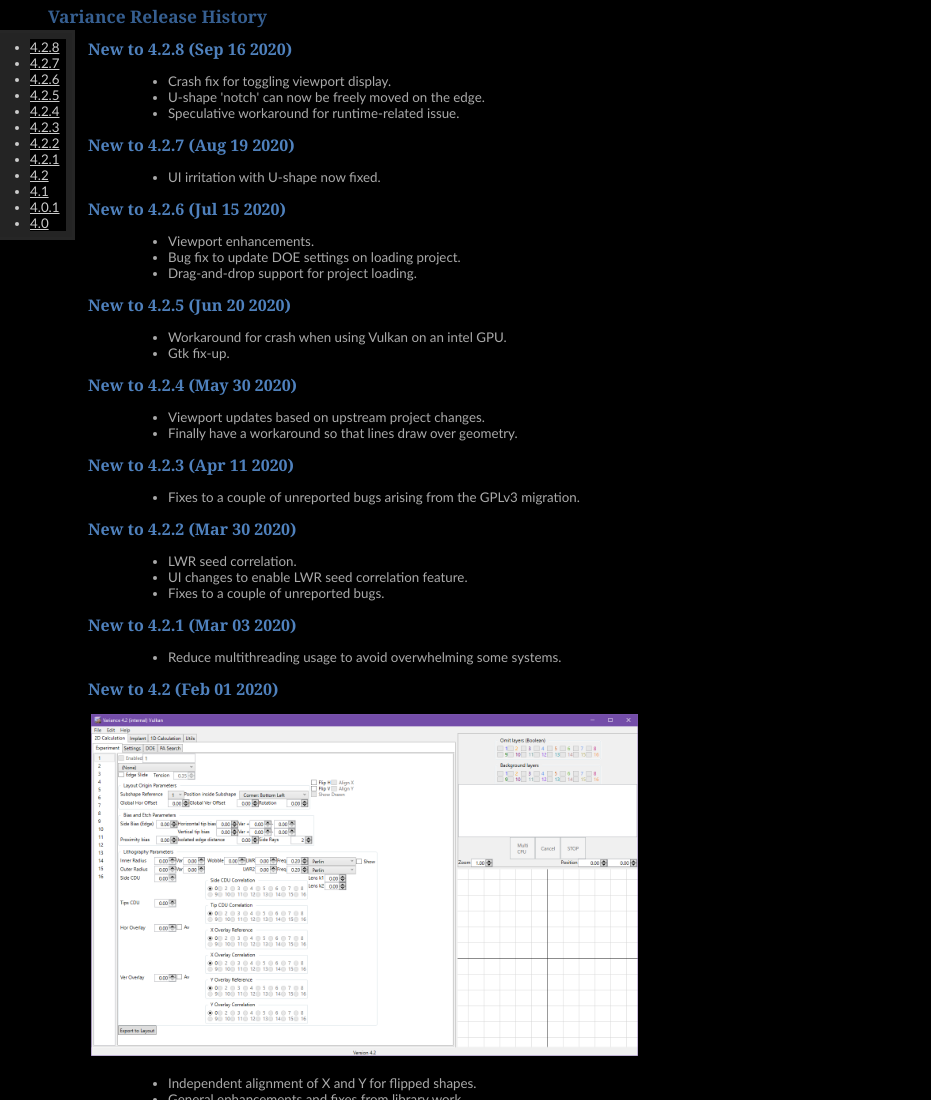
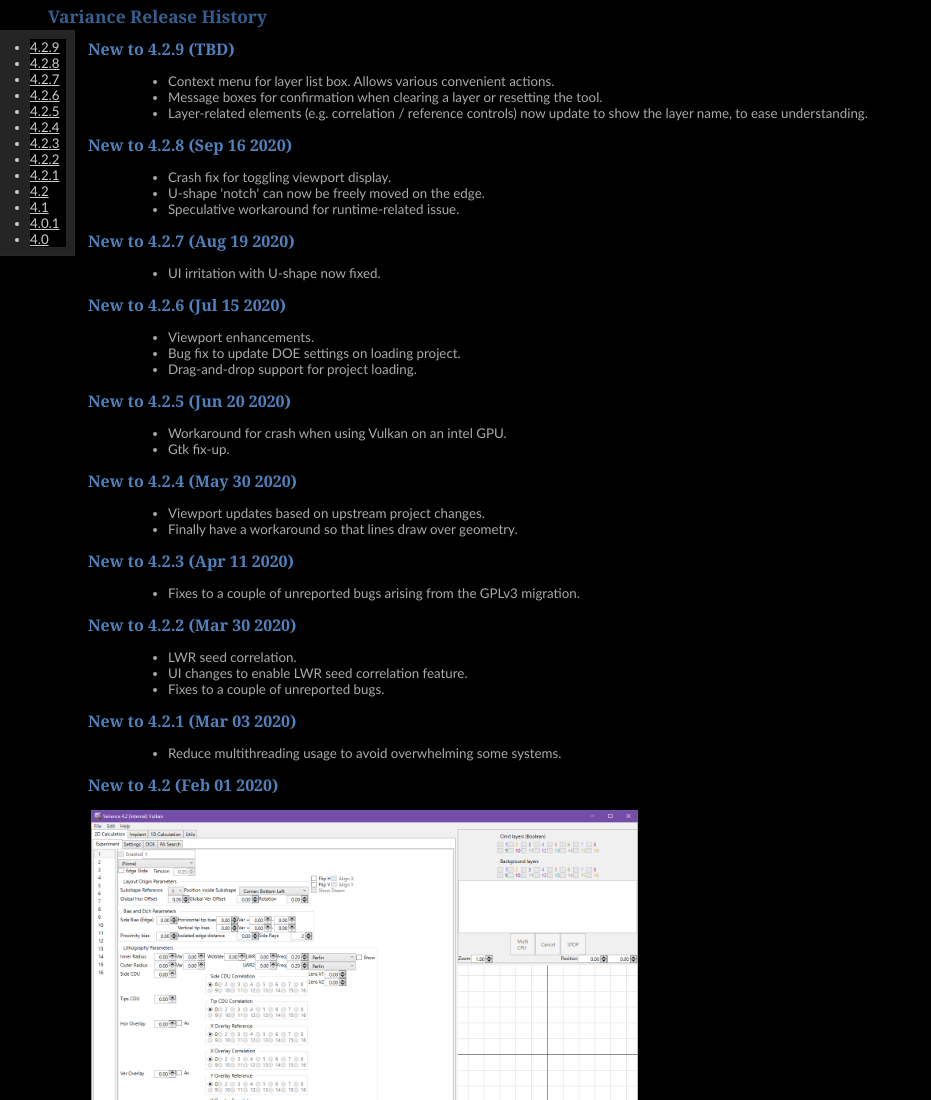
Before and after one commit to philstopford/Variance_GPL, a plain HTML site: page Documentation/releases.html in a window 1280 px wide. Shown: the top 1100 px of the page, without its empty margins (0-931 px from the left). Drawn offline with Linux system fonts and the light colour scheme.

Commit message:
Docs update

```diff
--- a/Documentation/releases.html
+++ b/Documentation/releases.html
@@ -198,6 +198,7 @@ box-shadow: 0 1px 3px black;
     <a name="releases"></a>
     <h1 class="western">Variance Release History</h1>
   <ul id=menu>
+    <li><a href="#releases_429">4.2.9</a>
     <li><a href="#releases_428">4.2.8</a>
     <li><a href="#releases_427">4.2.7</a>
     <li><a href="#releases_426">4.2.6</a>
@@ -211,6 +212,19 @@ box-shadow: 0 1px 3px black;
     <li><a href="#releases_401">4.0.1</a>
     <li><a href="#releases_400">4.0</a>
   </ul>
+
+    <blockquote>
+      <a name="releases_429"></a>
+      <h2 class="western">New to 4.2.9 (TBD)</h2>
+      <blockquote>
+        <ul>
+          <li>Context menu for layer list box. Allows various convenient actions.</li>
+          <li>Message boxes for confirmation when clearing a layer or resetting the tool.</li>
+          <li>Layer-related elements (e.g. correlation / reference controls) now update to show the layer name, to ease understanding.</li>
+        </ul>
+      </blockquote>
+    </blockquote>
+
     <blockquote>
       <a name="releases_428"></a>
       <h2 class="western">New to 4.2.8 (Sep 16 2020)</h2>
```
Also changed, not shown: Documentation/montecarlo_pasearch.html (+2 -2 lines), Documentation/montecarlo_simSettings.html (+1 -4 lines), Documentation/performance.html (+1 -1 lines).
